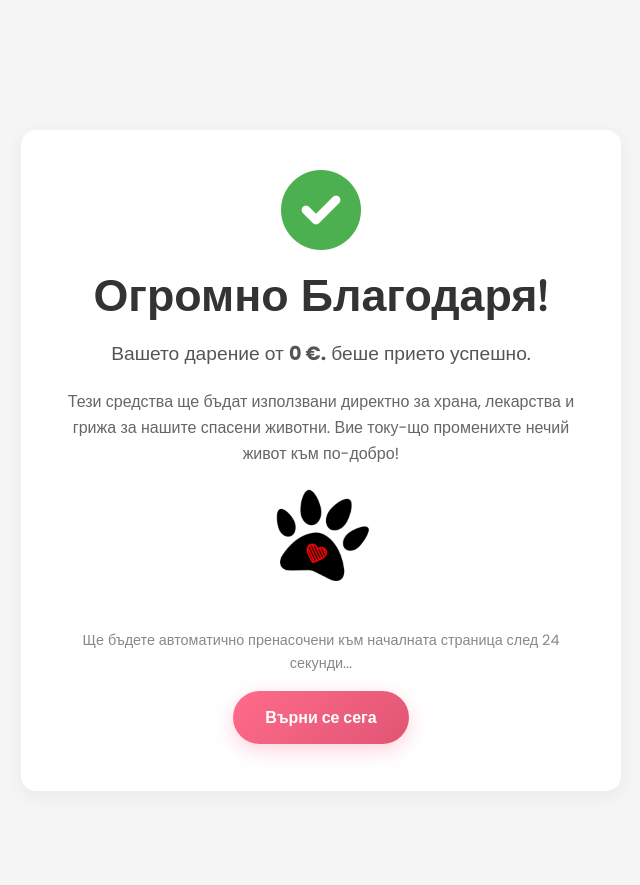
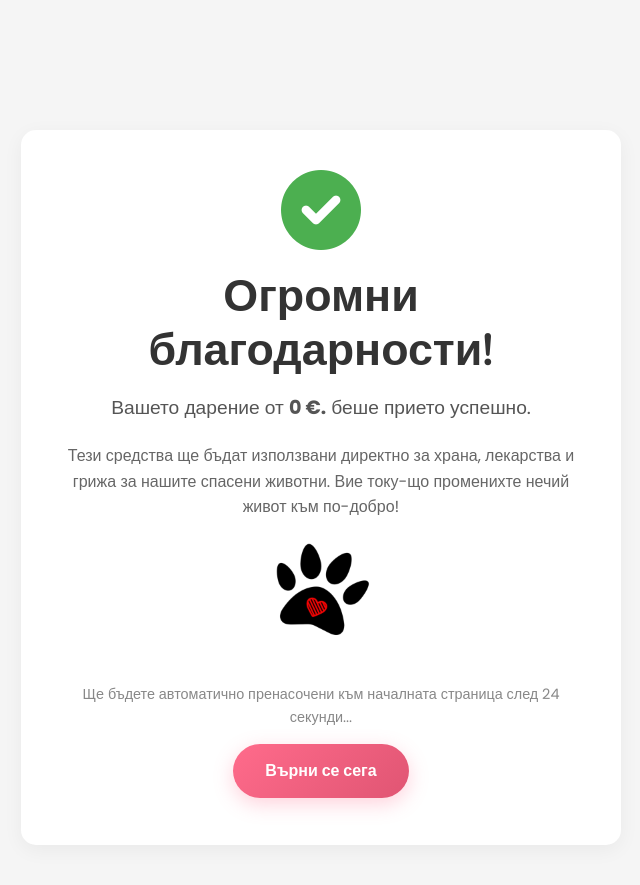
Before and after one commit to yusufkapanak132/animal_shelter, a PHP site: page /donation_success.php in a window 1280 px wide. Shown: the top 885 px of the page, without its empty margins (319-959 px from the left). Before the commit the page ends 750 px from the top, so only its background shows below. Run offline with PHP 8.4, Linux system fonts and the light colour scheme; a user stored in the database is signed in.

Commit message:
Change text in donation_success.php

```diff
--- a/donation_success.php
+++ b/donation_success.php
@@ -51,7 +51,7 @@ if ($donationId > 0) {
 
     <div class="success-container fade-in">
         <i class="fas fa-check-circle success-icon"></i>
-        <h1 style="color: #333; margin-bottom: 15px;">Огромно Благодаря!</h1>
+        <h1 style="color: #333; margin-bottom: 15px;">Огромни благодарности!</h1>
         <p style="font-size: 1.2rem; color: #555; margin-bottom: 20px;">
             Вашето дарение от <strong><?php echo $amount; ?> €.</strong> беше прието успешно.
         </p>
```
